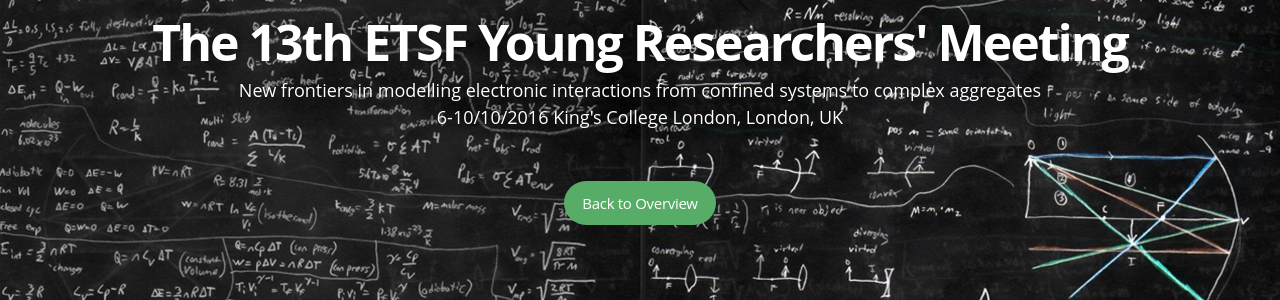
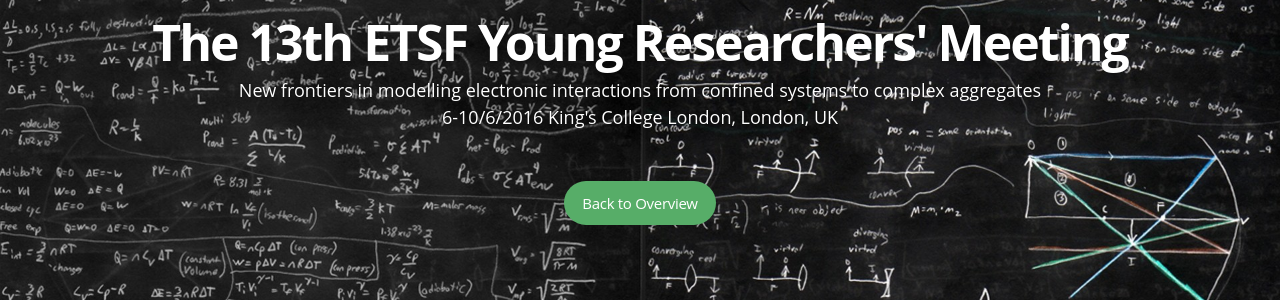
Before and after one commit to yrm2016/Website-source, a Jekyll site: the page built from contacts.md, in a window 1280 px wide. Shown: the part 1673-1973 px from the top of the page. Built offline with Jekyll 4.4.1, drawn with Linux system fonts in a browser that asks for light colours; nearby versions of some CDN libraries; some web fonts are replaced; Markdown is read by kramdown in place of the engine named in the settings.

Commit message:
now with correct date

```diff
--- a/_config.yml
+++ b/_config.yml
@@ -7,7 +7,7 @@
 # Site settings
 title: "The 13th ETSF Young Researchers' Meeting"
 description: New frontiers in modelling electronic interactions from confined systems to complex aggregates<br>
-   6-10/10/2016 King's College London, London, UK
+   6-10/6/2016 King's College London, London, UK
 
 email:  yrm-info@kcl.ac.uk
 #blog logo
```
Also changed, not shown: 8 other files.
